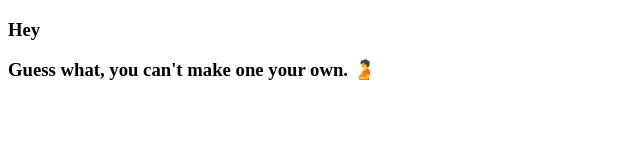
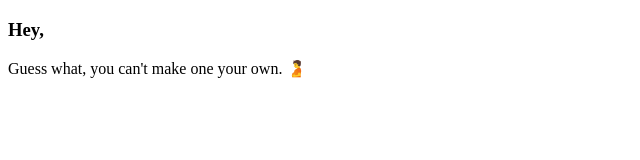
Before and after one commit to davidii383/davidii383.github.io, a plain HTML site: page index.html in a window 1280 px wide. Shown: the whole page, without its empty margins (0-640 px from the left). Drawn offline with Linux system fonts and the light colour scheme.

Commit message:
Update index.html

```diff
--- a/index.html
+++ b/index.html
@@ -6,7 +6,7 @@
     <title>Davidii</title>
   </head>
   <body>
-    <h3>Hey</3>
+    <h3>Hey,</h3>
     <p>Guess what, you can't make one your own. 🫄</p>
   </body>
 
```
